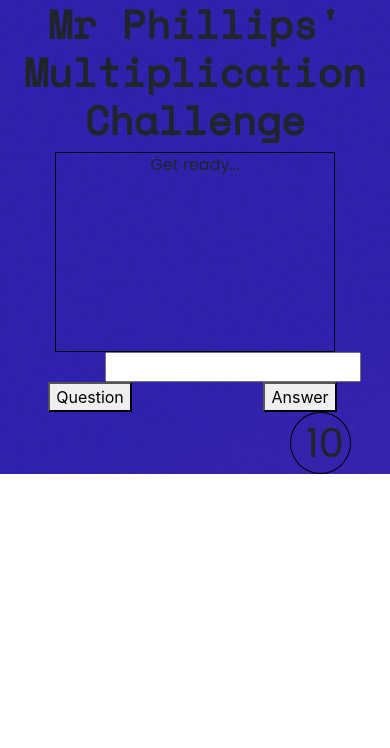
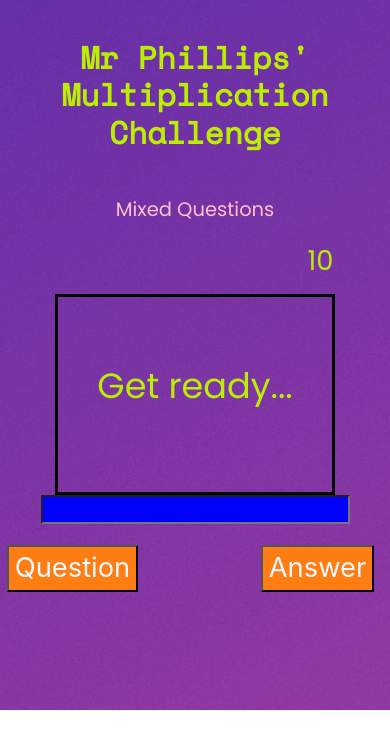
Before and after one commit to Code-Institute-Submissions/Milestone-Project-2-Maths-Game, a plain HTML site: page index.html in a window 390 px wide. Drawn offline with nearby package versions, Linux system fonts and the light colour scheme; files whose address does not match are found by name.

Commit message:
styled game on mobile device.

```diff
--- a/assets/css/style.css
+++ b/assets/css/style.css
@@ -2,39 +2,57 @@
 
 .text-style {
     font-family: Poppins, sans-serif;
+    color: #bbee02;
+    font-size: 7vw;
 }
 
 .background {
     background-image: url("../images/background.jpg");
+    background-position: center;
+    padding-bottom: 10%;
 }
 
+.custom-layout {
+    padding-top: 10%;
+}
 /*---------------------title---------------*/
 .title {
     font-family: 'Space Mono', sans-serif;
     font-weight: 600;
     display: flex;
     text-align: center;
+    color: #bbee02;
+    font-size: 8vw;
 }
 
 .title-container {
     display: flex;
 }
 
+.sub-title {
+    font-family: Poppins, sans-serif;
+    color: pink;
+    font-size: 5vw;
+}
+
 /*---------------------question---------------*/
 
 .question-box {
-    height: 200px;
+    height: 100%;
     width: 100%;
-    border: 1px solid black;
+    border: 3px solid black;
+    padding: 15% 0%;
 }
 
 .question {
     width: 100%;
-    font-size: 100%;
     text-align: center;
+    color: #bbee02;
+    font-size: 9vw;
 }
 
 /*---------answer----------------*/
+
 .answer-box {
     height: 100px;
     width: 300px;
@@ -60,18 +78,43 @@
     color: red;
 }
 
+.custom-input {
+    display: flex;
+    margin: 0 auto;
+    text-align: center;
+    background-color: blue;
+    color: aliceblue;
+    font-size: 4vw;
+    font-family: Poppins, sans-serif;
+}
+/*-----------------buttons------------------*/
+
+.button-container {
+    padding: 5% 0%;
+}
+
+.custom-button {
+    color: aliceblue;
+    font-size: 7vw;
+    background-color: #ff7e14;
+}
+
+
 /*-----------------timer------------------*/
-.timer {
-    width: auto;
-    height: auto;
+/*.timer {
+    width: 70px;
+    height: 70px;
     border: 1px solid black;
     border-radius: 50%;
-}
+}*/
 
 .timer-container {
     margin-right: 10%;
+    padding: 3% 0%;
 }
 
-.countdown {
-    font-size: 40px;
+/*-----------------other------------------------*/
+
+.slow-custom {
+    margin-left: 5%;
 }
--- a/index.html
+++ b/index.html
@@ -16,42 +16,54 @@
 </head>
 <body>
     <section class="background">
-    <div class="row">
+    <div class="row custom-layout">
         <div class="col justify-content-center title-container">
             <h1 class = "title">Mr Phillips' <br> Multiplication Challenge</h1>
         </div>
     </div>
+
+    <div class="row custom-layout">
+        <div class="col justify-content-center title-container">
+            <h2 class = "sub-title">Mixed Questions</h2>
+        </div>
+    </div>
+
+    <div class="row justify-content-end timer-container">
+        <div class="col-2">
+            <span class = "justify-content-center d-flex text-style" id="timer-numbers">10</span>
+        </div>
+    </div>
+
     <div class="row">
         <div class="col-8 mx-auto question-box">
             <p id = "question-number" class = "question text-style">Get ready...</p>
         </div>
     </div>
+
     <div class="row">
-        <div class="col-6 mx-auto">
-            <input type= "text" id="answer">
+        <div class="col">
+            <input type= "number" id="answer" class="custom-input">
         </div>
     </div>
+
     <div class="row justify-content-center">
-        <div class="col-6 d-flex justify-content-center">
-            <button id ="question-button" onclick="setQuestion(); timer();">Question</button>
+        <div class="col-4 d-flex justify-content-center button-container">
+            <button id ="question-button" onclick="setQuestion(); timer();" class="custom-button">Question</button>
         </div>
-        <div class="col-6 d-flex justify-content-center">
-            <button onclick="answerQuestion(); stopTimer();">Answer</button>
+        <div id = "showAnswer" class="col-3 d-flex justify-content-center text-style"></div>
+        <div class="col-4 d-flex justify-content-center button-container">
+            <button onclick="answerQuestion(); stopTimer();" class="custom-button">Answer</button>
+        </div>
+    </div>
+
+    <div class="row justify-content-center">
+        <div class="col-4 d-flex justify-content-center button-container">
+            <i id = "right" class="fa fa-check fa-5x tick"></i>
+            <i id = "wrong" class="fa fa-times fa-5x cross"></i>
         </div>
     </div>
     <div>
-    <i id = "right" class="fa fa-check tick"></i>
-    <i id = "wrong" class="fa fa-times cross"></i>
-    </div>
-    <div id = "showAnswer">
-    </div>
-    <div class="row justify-content-end timer-container">
-        <div class="timer col-2">
-            <span class = "justify-content-center text-style countdown" id="timer-numbers">10</span>
-        </div>
-    </div>
-    <div>
-        <p id = "slow"></p>
+        <p id = "slow" class = "text-style slow-custom"></p>
     </div>
     </section>
 </body>
```
Also changed, not shown: assets/images/background.jpg (renamed from images/background.jpg).
